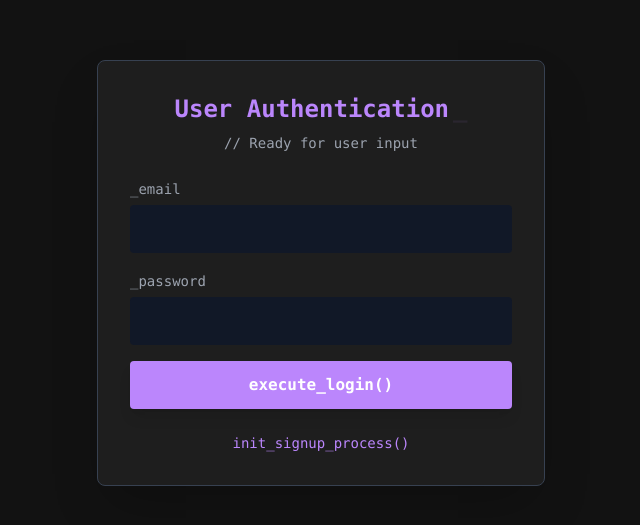
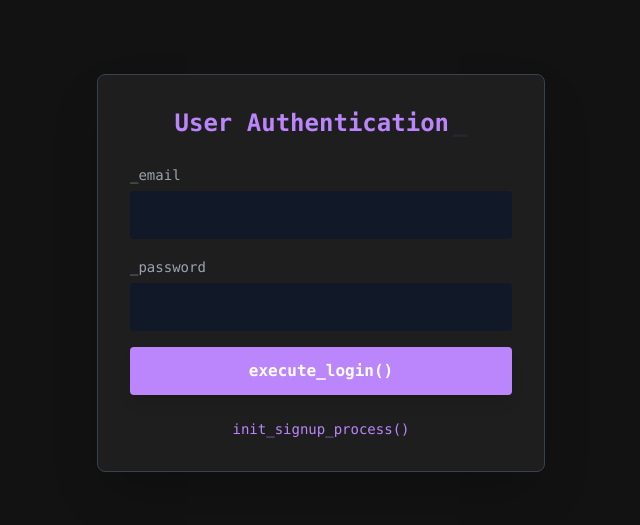
Before and after one commit to Tahacoder14/taha-mern-portfolio, a React (Create React App) app in the folder client/: page /login in a window 1280 px wide. Shown: the part 127-652 px from the top of the page, without its empty margins (319-959 px from the left). Built offline with nearby package versions, Linux system fonts and the light colour scheme.

Commit message:
auth file updated

```diff
--- a/client/src/pages/AuthPage.jsx
+++ b/client/src/pages/AuthPage.jsx
@@ -142,7 +142,7 @@ const AuthPage = () => {
             <span className="animate-ping ml-1">_</span>
           </motion.h1>
         </AnimatePresence>
-        <p className="text-center text-gray-400 mb-6 text-sm">// Ready for user input</p>
+        <p className="text-center text-gray-400 mb-6 text-sm">{/* Ready for user input */}</p>
 
         <AnimatePresence mode="wait">
           <AuthForm key={isLoginView ? 'loginForm' : 'signupForm'} isLogin={isLoginView} onSubmit={handleAuth} />
```
